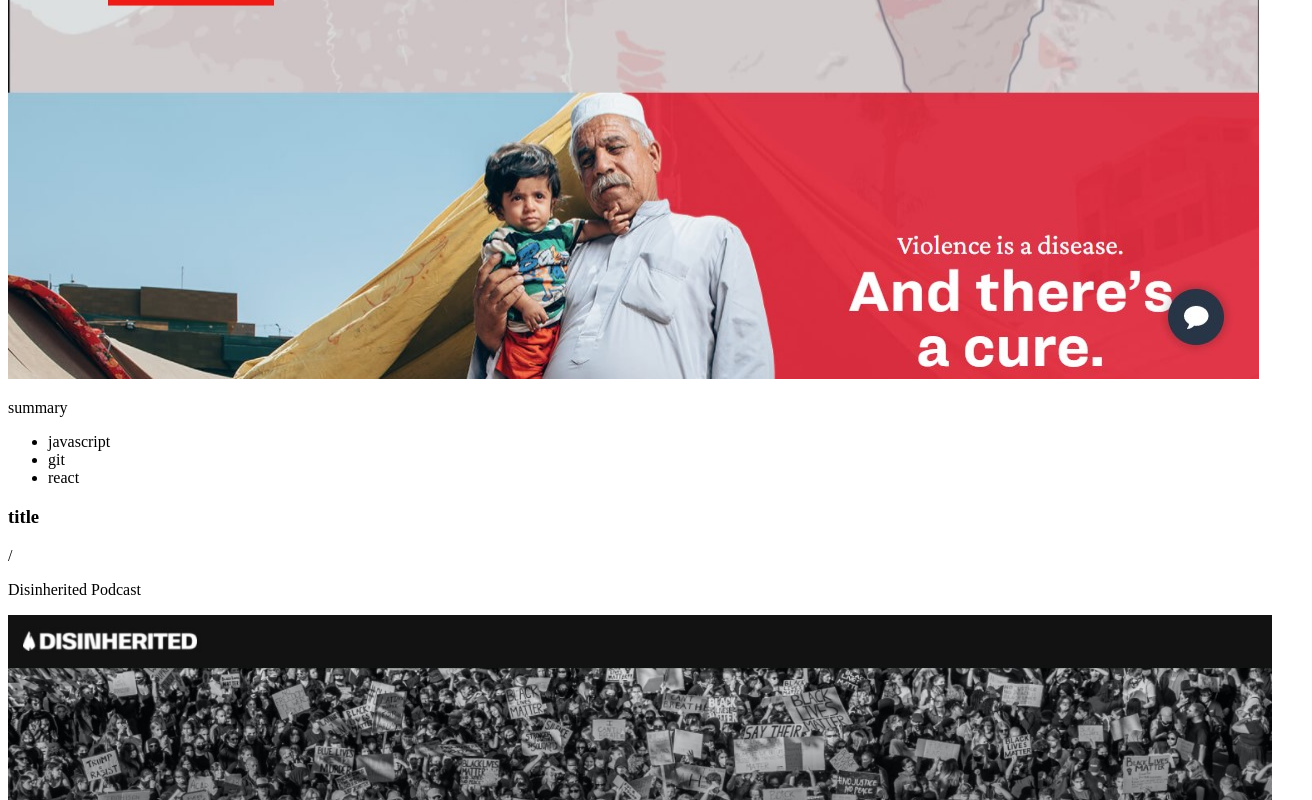
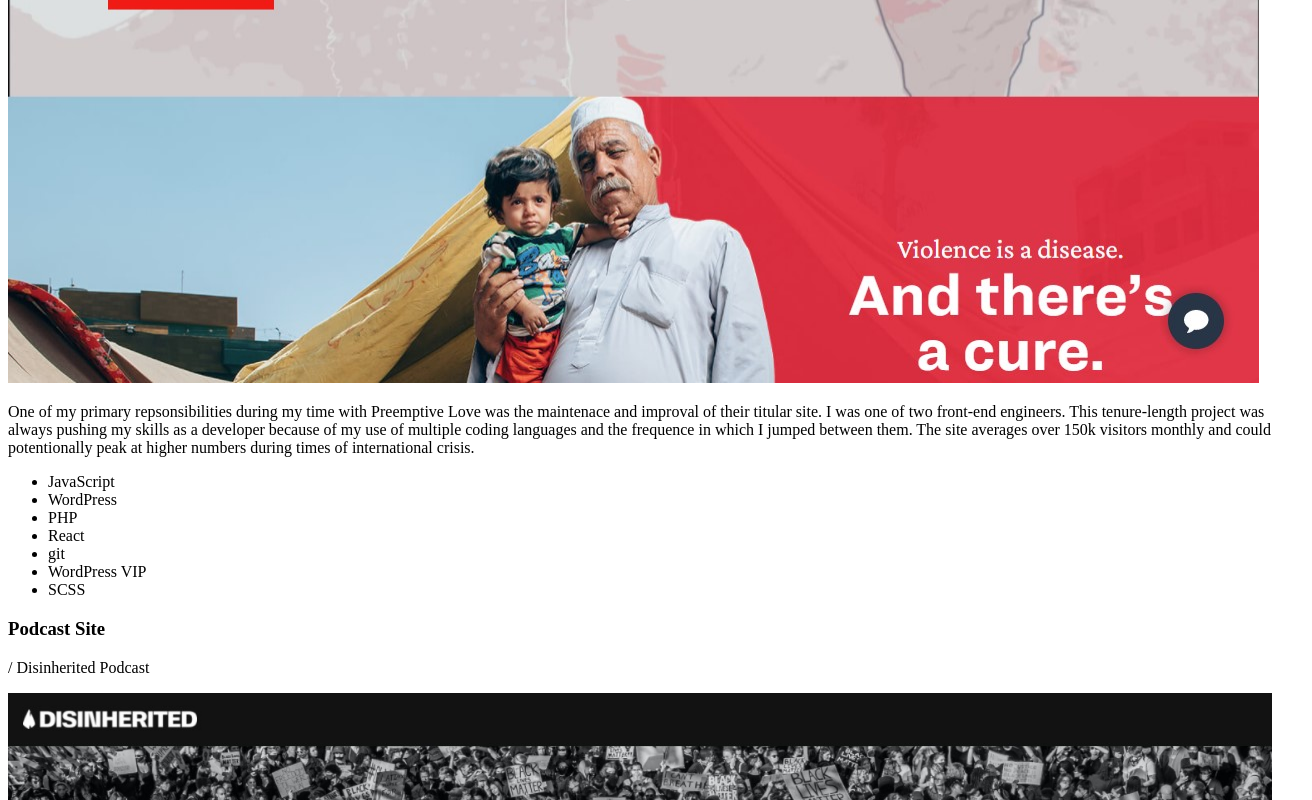
Before and after one commit to joesanchezjr/dev, a Next.js app: page / in a window 1280 px wide. Shown: the part 4698-5498 px from the top of the page, 1312 px wide, since content can reach past the window. Built offline with nearby package versions, Linux system fonts and the light colour scheme.

Commit message:
minor adjustments, moved data to own folder, copy

```diff
--- a/assets/styles/main.css
+++ b/assets/styles/main.css
@@ -1,4 +1,4 @@
-@media screen and (min-width: 1536px) {
+@media screen and (min-width: 1281px) {
   html {
     font-size: 125%;
   }
--- a/components/ProjectCard.tsx
+++ b/components/ProjectCard.tsx
@@ -5,6 +5,7 @@ type ProjectCardProps = {
   className?: string
   title?: string
   client?: string
+  imageUrl: string
   summary: string
   skills?: string[]
   imageData: {
@@ -19,8 +20,10 @@ const ProjectCard = ({ title, client, summary, skills, imageData }: ProjectCardP
     <div className="mb-6 p-2 rounded  border border-indigo-700">
       <div>
         <h3 className="text-lg font-bold uppercase inline">{title}</h3>
-        {" / "}
-        <p className="inline">{client}</p>
+        <p className="inline-block ml-1.5">
+          {" / "}
+          {client}
+        </p>
       </div>
       <div className="flex flex-col md:flex-row">
         <div className="max-w-screen-lg md:w-1/2 relative">
--- a/components/SkillsAndTechMarquee.tsx
+++ b/components/SkillsAndTechMarquee.tsx
@@ -23,6 +23,7 @@ export default function SkillAndTechMarquee() {
         <li>APIs</li>
         <li>A11y</li>
         <li>TypeScript</li>
+        <li>Prettier</li>
       </ul>
       <ul className="marquee uppercase font-bold text-xl flex space-x-8 list-disc list-outside pl-8">
         <li>React</li>
@@ -46,6 +47,7 @@ export default function SkillAndTechMarquee() {
         <li>APIs</li>
         <li>A11y</li>
         <li>TypeScript</li>
+        <li>Prettier</li>
       </ul>
     </div>
   )
--- a/components/TechAndTools.tsx
+++ b/components/TechAndTools.tsx
@@ -6,9 +6,9 @@ type TechAndToolsProps = {
 
 const TechAndTools = ({ array }: TechAndToolsProps) => {
   return (
-    <ul className="flex justify-end space-x-1 mt-6">
+    <ul className="flex flex-wrap justify-end space-x-1 mt-6">
       {array?.map((tech) => {
-        return <li className="bg-indigo-100 px-1 py-0.5 rounded text-sm uppercase">{tech}</li>
+        return <li className="bg-indigo-100 px-1 py-0.5 mt-1 rounded text-sm uppercase">{tech}</li>
       })}
     </ul>
   )
--- /dev/null
+++ b/data/projects.js
@@ -0,0 +1,83 @@
+export default [
+  {
+    title: "Personal Blog",
+    client: "Joe Sanchez Jr",
+    imageData: {
+      width: 1267,
+      height: 800,
+      url: "/personal-screenshot.jpg",
+    },
+    summary:
+      "As a creative person, I need a personal space online to write about my experiences and ideas. I took my skills as a developer and put together a blog. It's easy for me to update if I ever want to write some more. Because I'm my own client, I decided to go with an approach that let me make changes locally rather than from a CMS.",
+    skills: ["Markdown", "MDX", "GatsbyJS", "React", "git", "Netlify", "SCSS"],
+  },
+  {
+    title: "Primary Site",
+    client: "Preemptive Love",
+    imageData: {
+      width: 1251,
+      height: 800,
+      url: "/main-screenshot.jpg",
+    },
+    summary:
+      "One of my primary repsonsibilities during my time with Preemptive Love was the maintenace and improval of their titular site. I was one of two front-end engineers. This tenure-length project was always pushing my skills as a developer because of my use of multiple coding languages and the frequence in which I jumped between them. The site averages over 150k visitors monthly and could potentionally peak at higher numbers during times of international crisis.",
+    skills: ["JavaScript", "WordPress", "PHP", "React", "git", "WordPress VIP", "SCSS"],
+  },
+  {
+    title: "Podcast Site",
+    client: "Disinherited Podcast",
+    imageData: {
+      width: 1267,
+      height: 800,
+      url: "/disinherited-screenshot.jpg",
+    },
+    summary:
+      "<span class='text-sm uppercase'>Work in progress</span> / I was approached by a friend to work on the site for their new podcast. I was excited to work on this project because it deals with a subject close to my own experience. The plans for this project include an integration with a CMS and an email capture form",
+    skills: ["NextJS", "React", "git", "Vercel", "Tailwind CSS", "Contentful"],
+  },
+  {
+    title: "Capital Campaign",
+    client: "Preemptive Love",
+    imageData: {
+      width: 1267,
+      height: 800,
+      url: "/to-end-war-screenshot.jpg",
+    },
+    summary:
+      'For their 2019 end-of-year capital campaign, I was tasked to create a more immersive experience for site visitors. We created an experience that was a mix of the popular "stories" format and a familiar webpage. The project was part of a campaign that brought the largest number of donations for the year.',
+    skills: ["GatsbyJS", "React", "WordPress", "git", "React Boostrap"],
+  },
+  {
+    title: "Donate Form",
+    client: "Preemptive Love",
+    imageData: {
+      width: 1260,
+      height: 844,
+      url: "/donate-form-screenshot.jpg",
+    },
+    summary: "To be written...",
+    skills: ["javascript", "git", "react"],
+  },
+  {
+    title: "Special Event Microsite",
+    client: "Preemptive Love",
+    imageData: {
+      width: 1299,
+      height: 699,
+      url: "/loveanyway-screenshot.jpg",
+    },
+    summary: "To be written..",
+    skills: ["javascript", "git", "react"],
+  },
+  {
+    title: "Special Campaign Microsite",
+    client: "Preemptive Love",
+    imageData: {
+      width: 1298,
+      height: 690,
+      url: "/give-screenshot.jpg",
+    },
+    summary: "To be written..",
+    skills: ["javascript", "git", "react"],
+  },
+]
--- a/pages/index.tsx
+++ b/pages/index.tsx
@@ -1,85 +1,8 @@
-import Image from "next/image"
 import Layout from "../components/Layout"
 import SkillAndTechMarquee from "../components/SkillsAndTechMarquee"
-import TechAndTools from "../components/TechAndTools"
 import ProjectCard from "../components/ProjectCard"
 
-const projects = [
-  {
-    title: "Personal Website",
-    client: "Joe Sanchez Jr",
-    imageData: {
-      width: 1267,
-      height: 800,
-      url: "/personal-screenshot.jpg",
-    },
-    summary:
-      "During my tenure as part of the small team of developers at Preemptive Love, I worked as one of the primary engineers of the mission critical donation processing form. The project had us transition a legacy form built with PHP to a new form built with React.",
-    skills: ["javascript", "git", "react"],
-  },
-  {
-    title: "title",
-    client: "Preemptive Love",
-    imageData: {
-      width: 1251,
-      height: 800,
-      url: "/main-screenshot.jpg",
-    },
-    summary: "summary",
-    skills: ["javascript", "git", "react"],
-  },
-  {
-    title: "title",
-    client: "Disinherited Podcast",
-    imageData: {
-      width: 1267,
-      height: 800,
-      url: "/disinherited-screenshot.jpg",
-    },
-    summary: "summary",
-    skills: ["javascript", "git", "react"],
-  },
-  {
-    title: "title",
-    client: "Preemptive Love",
-    imageData: {
-      width: 1267,
-      height: 800,
-      url: "/to-end-war-screenshot.jpg"
-    },    summary: "summary",
-    skills: ["javascript", "git", "react"],
-  },
-  {
-    title: "title",
-    client: "Preemptive Love",
-    imageData: {
-      width: 1260,
-      height: 844,
-      url: "/donate-form-screenshot.jpg"
-    },    summary: "summary",
-    skills: ["javascript", "git", "react"],
-  },
-  {
-    title: "title",
-    client: "Preemptive Love",
-    imageData: {
-      width: 1299,
-      height: 699,
-      url: "/loveanyway-screenshot.jpg"
-    },    summary: "summary",
-    skills: ["javascript", "git", "react"],
-  },
-  {
-    title: "title",
-    client: "Preemptive Love",
-    imageData: {
-      width: 1298,
-      height: 690,
-      url: "/give-screenshot.jpg"
-    },    summary: "summary",
-    skills: ["javascript", "git", "react"],
-  },
-]
+import projects from "../data/projects"
 
 const IndexPage = () => (
   <Layout>
```
